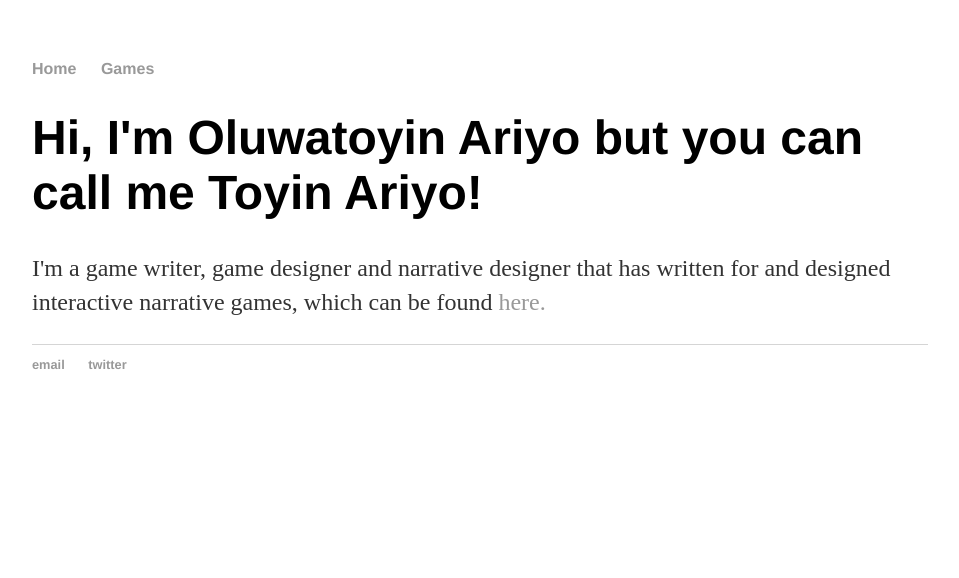
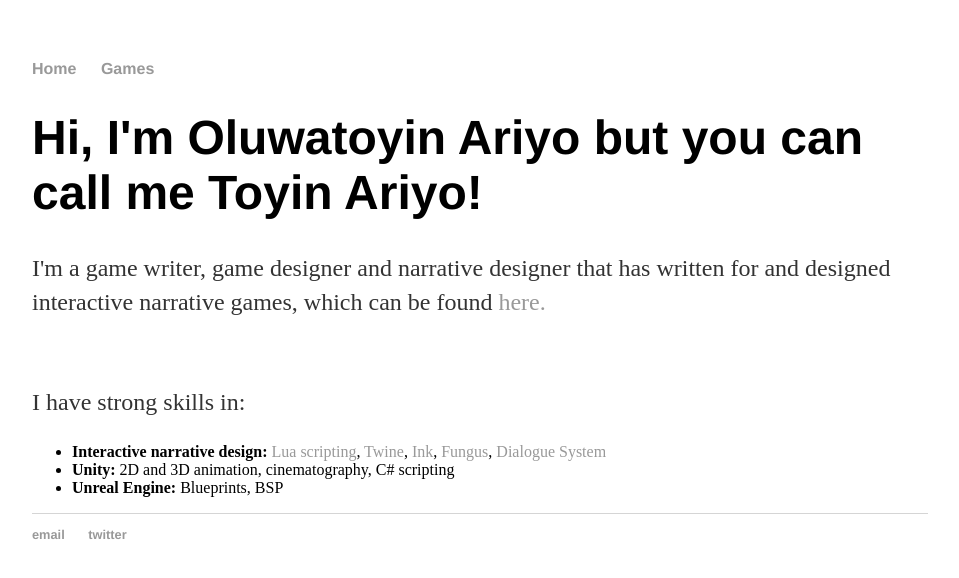
Before and after one commit to toyinariyo/toyinariyo.github.io, a Jekyll site: the page built from index.html, in a window 1280 px wide. Shown: the top 578 px of the page, without its empty margins (160-1119 px from the left). Built offline with Jekyll 4.4.1, drawn with Linux system fonts in a browser that asks for light colours.

Commit message:
Update index.html

```diff
--- a/index.html
+++ b/index.html
@@ -6,3 +6,12 @@ title: Oluwatoyin Ariyo - Game & narrative designer
         <h1>Hi, I'm Oluwatoyin Ariyo but you can call me Toyin Ariyo!</h1>
 	<p>I'm a game writer, game designer and narrative designer that has written for and designed interactive narrative games, which can be found <a href="/Games">here.</a></p>
 </div><!-- /.blurb -->
+<br>
+<p>I have strong skills in:</p>
+<ul>
+	<li><b>Interactive narrative design:</b> <a href="https://www.pixelcrushers.com/dialogue_system/manual2x/html/logic_and_lua.html">Lua scripting</a>,
+		<a href="https://twinery.org/">Twine</a>, <a href="https://www.inklestudios.com/ink/">Ink</a>, <a href="https://fungusgames.com/">Fungus</a>,
+		<a href="https://www.pixelcrushers.com/dialogue-system/">Dialogue System</a>
+	</li>
+	<li><b>Unity:</b> 2D and 3D animation, cinematography, C# scripting</li>
+	<li><b>Unreal Engine:</b> Blueprints, BSP</li>
```
